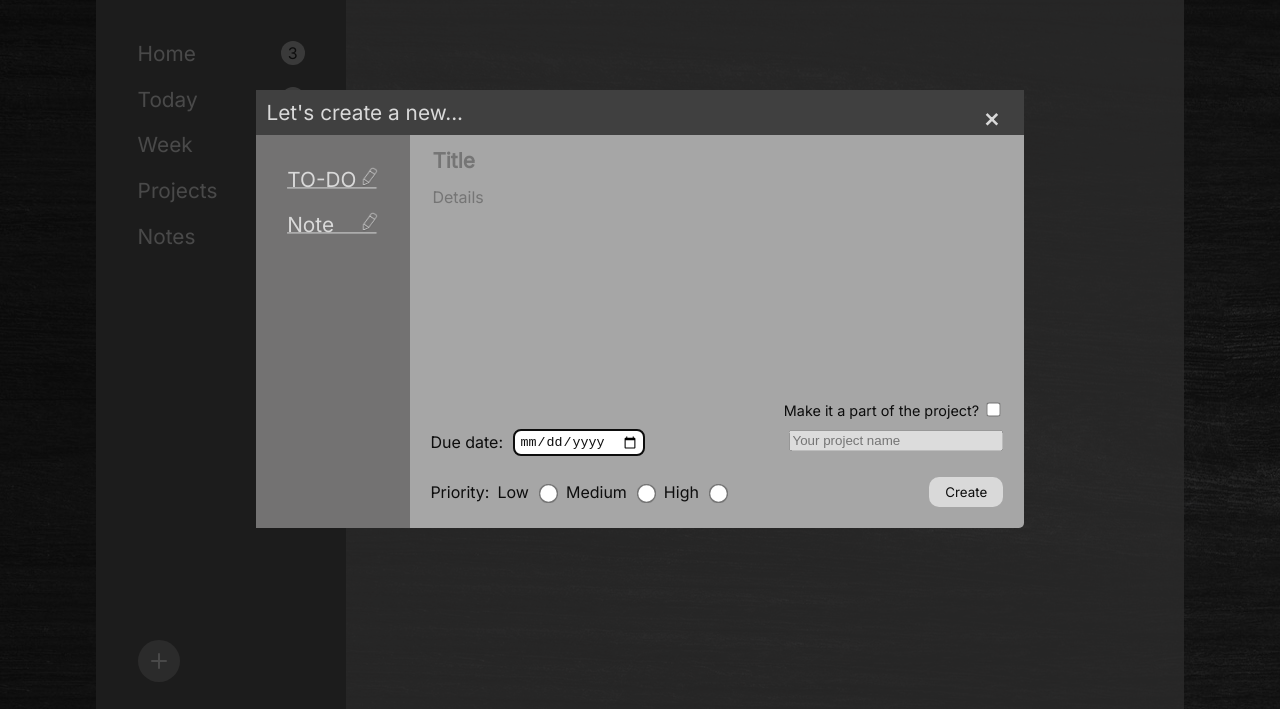
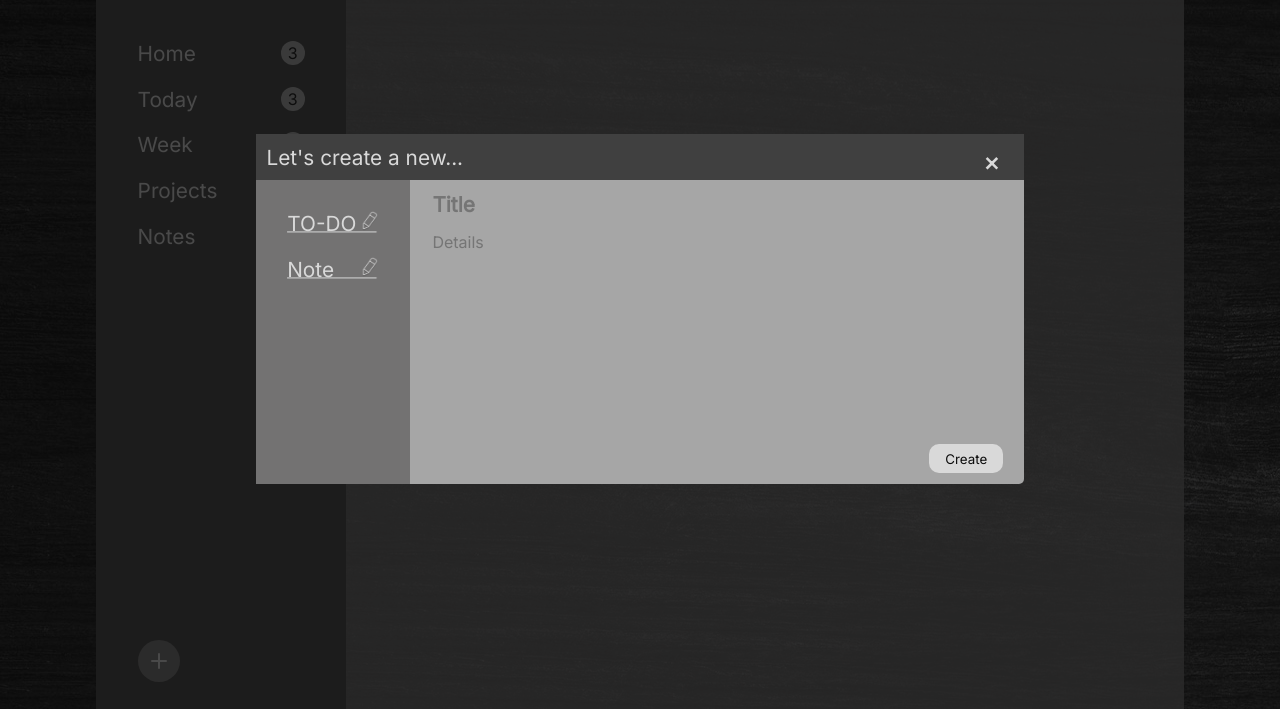
Before and after one commit to palezino/odin-to-do-list, a website: page dist/index.html in a window 1280 px wide. Shown: the part 91-800 px from the top of the page. Drawn offline with Linux system fonts and the light colour scheme.

Commit message:
Create a form to create a note

```diff
--- a/dist/index.html
+++ b/dist/index.html
@@ -86,8 +86,12 @@
                         <button class="submit-btn">Create</button>
                     </div>
                 </div>
-                <!-- create a new project form -->
-
+                <!-- create a new note form -->
+                <div class="new-note-form">
+                    <textarea class="task-title-form" name="task-title" rows="1" placeholder="Title"></textarea>
+                    <textarea class="task-text-form" name="task-text" rows="10" placeholder="Details"></textarea>
+                    <button class="submit-btn">Create</button>
+                </div>
             </div>
         </form>
     </div>
--- a/dist/style.css
+++ b/dist/style.css
@@ -342,8 +342,9 @@ a {
 }
 
 .sidebar-item-form:hover {
-    opacity: 0.7;
+    /* opacity: 0.7; */
     cursor: pointer;
+    transform: scale(1.1);
 }
 
 textarea {
@@ -368,7 +369,7 @@ textarea:focus {
     flex-direction: column;
     gap: .5em;
 
-    /* display: none; */
+    display: none;
 }
 
 .task-title-form {
@@ -471,3 +472,18 @@ textarea:focus {
 #project-name {
     width: 16.1em;
 }
+
+/* create a new note */
+
+.new-note-form {
+    width: 80%;
+    padding: 0.5em 1em;
+
+    display: flex;
+    flex-direction: column;
+    gap: .5em;
+}
+
+.new-note-form .submit-btn {
+    align-self: flex-end;
+}
```
